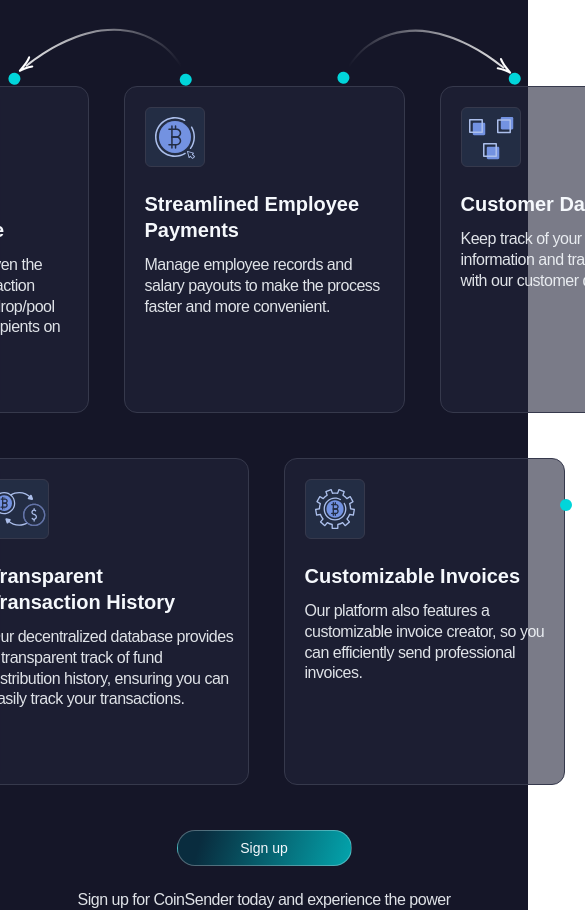
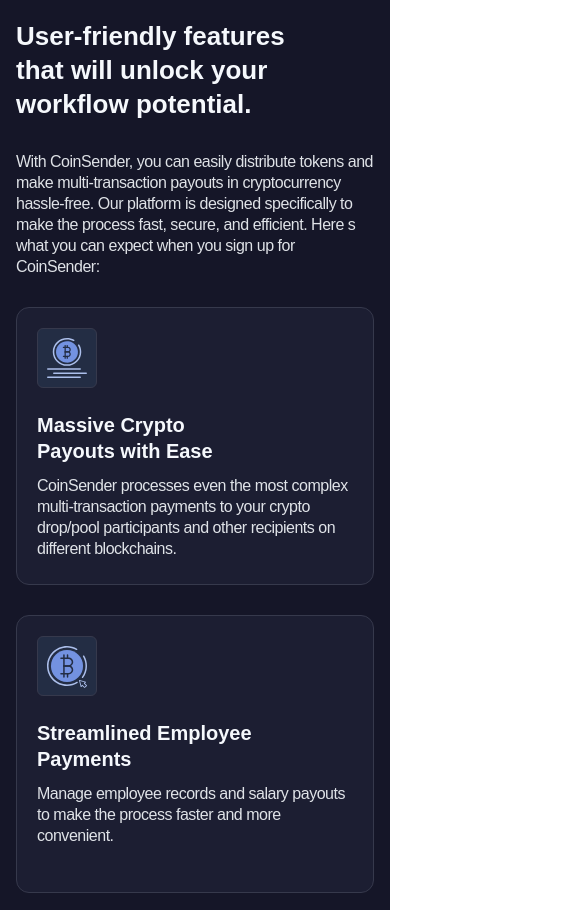
Before and after one commit to Marko193/CoinSender-Landing, a Next.js app: page / in a window 390 px wide. Shown: the top 910 px of the page, 585 px wide, since content can reach past the window. Built offline with nearby package versions, Linux system fonts and the light colour scheme.

Commit message:
feat: made adaptive styles for the user-frienly component

```diff
--- a/src/components/TitleDescHelper/index.js
+++ b/src/components/TitleDescHelper/index.js
@@ -1,13 +1,13 @@
 import styles from "./title-desc.module.scss"
 
-export default function TitleDescriptionHelper(props) {
+export default function TitleDescriptionHelper({title, description, displayDescription}) {
     return (
         <div className={styles.header}>
             <div className={styles.header_title}>
-                {props.title}
+                {title}
             </div>
             <div className={styles.header_description}>
-                {props.description}
+                {description}
             </div>
         </div>
     )
--- a/src/components/TitleDescHelper/title-desc.module.scss
+++ b/src/components/TitleDescHelper/title-desc.module.scss
@@ -8,18 +8,31 @@
   text-align: center;
   width: 909px;
 
-  @include phones {
-    display: none;
+  @media screen and (max-width: $screen-laptop-max) {
+    display: block;
+    width: auto;
+    text-align: start;
   }
 }
 
 
 .header_title {
-  height: 124px;
+  padding-top: 20px;
   font-weight: 700;
   font-size: 48px;
   line-height: 130%;
   color: #F5F8FC;
+
+  @include phones{
+    width: 80%;
+    font-size: 26px;
+  }
+
+  @media screen and (min-width: $screen-tablet-min) and (max-width: $screen-laptop-max) {
+    padding-top: 20px;
+    text-align: center;
+
+  }
 }
 
 .header_description {
@@ -29,8 +42,18 @@
   font-size: 16px;
   line-height: 21px;
   display: flex;
-  align-items: center;
   text-align: center;
   letter-spacing: -0.03em;
   color: rgba(245, 248, 252, 0.9);
+
+  @include phones {
+    font-size: 16px;
+    padding: 30px 0 0 0;
+  }
+
+  @media screen and (max-width: $screen-laptop-max) {
+    display: block;
+    width: auto;
+    text-align: start;
+  }
 }
--- a/src/components/UserFriendlyFeatures/index.js
+++ b/src/components/UserFriendlyFeatures/index.js
@@ -1,5 +1,6 @@
-import styles from "./user-styles.module.css"
+import styles from "./user-styles.module.scss"
 import TitleDescriptionHelper from "@/components/TitleDescHelper";
+
 
 export default function UserFriendlyFeatures() {
     return (
@@ -8,6 +9,7 @@
                 <TitleDescriptionHelper
                     title="User-friendly features that will unlock your workflow potential."
                     description=" With CoinSender, you can easily distribute tokens and make multi-transaction payouts in cryptocurrency hassle-free. Our platform is designed specifically to make the process fast, secure, and efficient. Here s what you can expect when you sign up for CoinSender:"
+                    // displayDescription={false}
                 />
                 <div className={styles.cards_group}>
                     <div className={styles.arrows_ark_group}>
@@ -58,7 +60,7 @@
                             </div>
                         </div>
                     </div>
-                    <div className={styles.cards_group_row}>
+                    <div className={styles.cards_group_row} id={styles.second_card_row}>
                         <div className={styles.arrow_rounded_left_layout}>
                             <img src='/assets/arrow_rounded_left.svg' alt=' img'/>
                         </div>
@@ -94,7 +96,7 @@
                             <img src='/assets/arrow_rounded_right.svg' alt=' img'/>
                         </div>
                     </div>
-                    <div className={styles.cards_group_row}>
+                    <div className={styles.cards_group_row} id={styles.sign_up_layout}>
                         <div className={styles.sign_up}>
                             <button className={styles.sign_up_button}>Sign up</button>
                             <div className={styles.sign_up_description}> Sign up for CoinSender today and experience the
--- a/src/components/UserFriendlyFeatures/user-styles.module.css
+++ b/src/components/UserFriendlyFeatures/user-styles.module.scss
@@ -1,6 +1,6 @@
-.wrapper {
+@import "./src/styles/breakpoints.scss";
 
-}
+.wrapper {}
 
 .wrapper_content {
     display: flex;
@@ -8,7 +8,11 @@
     justify-content: center;
     align-items: center;
     background-color: #151628;
-    padding: 0 264px 0 264px
+    padding: 0 264px 0 264px;
+
+    @media screen and (max-width: $screen-laptop-max) {
+        padding: 0 16px 0 16px;
+    }
 }
 
 
@@ -19,21 +23,46 @@
     align-items: center;
     row-gap: 45px;
     padding-top: 28px;
+
+    @media screen and (max-width: $screen-laptop-max) {
+        align-items: normal;
+        padding: initial;
+        row-gap: 30px;
+    }
 }
 
 .arrows_ark_group {
     display: flex;
     gap: 145px;
+
+    @media screen and (max-width: $screen-laptop-max) {
+        display: none;
+    }
 }
 
 #first_card_row {
     margin-top: -45px;
+
+    @media screen and (max-width: $screen-laptop-max) {
+        margin-top: 0;
+        padding-top: 30px;
+    }
+}
+
+#second_card_row {
+    padding-top: 0;
 }
 
 .cards_group_row {
     display: flex;
     flex-direction: row;
     gap: 35px;
+
+    @media screen and (max-width: $screen-laptop-max) {
+        flex-direction: column;
+        padding-top: 50px;
+        gap: 30px;
+    }
 }
 
 .row_card {
@@ -43,10 +72,19 @@
     background: rgba(34, 36, 57, 0.6);
     border: 1px solid #36394C;
     border-radius: 13px;
+
+    @media screen and (max-width: $screen-laptop-max){
+        width: auto;
+        height: 278px;
+    }
 }
 
 .card_content {
     padding: 20px 15px 33px 20px;
+
+    @include phones {
+        padding: 20px 16px 26px 20px;
+    }
 }
 
 .card_text_block {
@@ -56,6 +94,10 @@
 .arrow_rounded_left_layout{
     margin-right: -35px;
     margin-top: -45px;
+
+    @media screen and (max-width: $screen-laptop-max) {
+        display: none;
+    }
 }
 
 .arrow_rounded_left_layout img {
@@ -65,6 +107,10 @@
 .arrow_rounded_right_layout{
     margin-left: -35px;
     margin-top: -45px;
+
+    @media screen and (max-width: $screen-laptop-max) {
+        display: none;
+    }
 }
 
 .arrow_rounded_right_layout img{
@@ -91,6 +137,15 @@
     align-items: center;
     letter-spacing: -0.03em;
     color: rgba(245, 248, 252, 0.9);
+
+    @include phones{
+        width: auto;
+    }
+}
+
+#sign_up_layout {
+    @include phones {
+    }
 }
 
 .sign_up {
@@ -122,4 +177,8 @@
     letter-spacing: -0.03em;
     color: rgba(245, 248, 252, 0.9);
 
+    @include phones {
+        width: auto;
+    }
+
 }
--- a/src/pages/_app.js
+++ b/src/pages/_app.js
@@ -1,4 +1,4 @@
-import '@/styles/globals.css'
+import '@/styles/globals.scss'
 
 export default function App({ Component, pageProps }) {
   return <Component {...pageProps} />
--- a/src/styles/breakpoints.scss
+++ b/src/styles/breakpoints.scss
@@ -8,10 +8,10 @@
 
 // Laptops and small screen
 $screen-laptop-min: 769px;
-$screen-laptop-max: 1024px;
+$screen-laptop-max: 950px;
 
 // Large screens and Desktops
-$screen-desktop-min: 1025px;
+$screen-desktop-min: 951px;
 $screen-desktop-max: 1200px;
 
 // TV and Extra Large Screens
@@ -42,7 +42,7 @@
 }
 
 @mixin tv {
-  @media only screen and (min-width: #{$screen-tv-min}) and (max-width: #{$screen-tv-max}) {
+  @media only screen and (min-width: #{$screen-tv-min}){
     @content;
   }
 }
--- a/src/styles/globals.css
+++ b/src/styles/globals.scss
@@ -31,6 +31,7 @@
     -ms-text-size-adjust: 100%;
     -moz-text-size-adjust: 100%;
     -webkit-text-size-adjust: 100%;
+    //margin: 0 16px 0 16px;
 }
 
 input, button, textarea {
```
